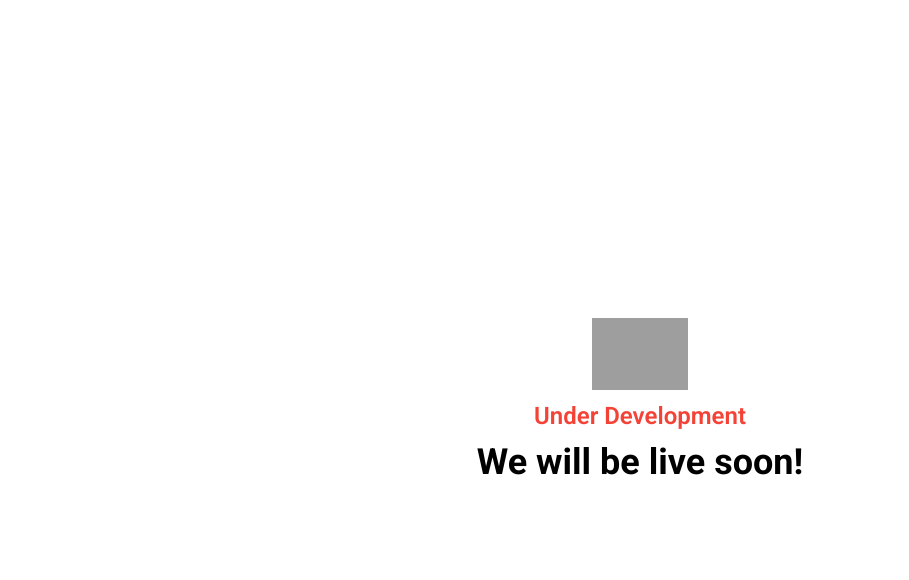
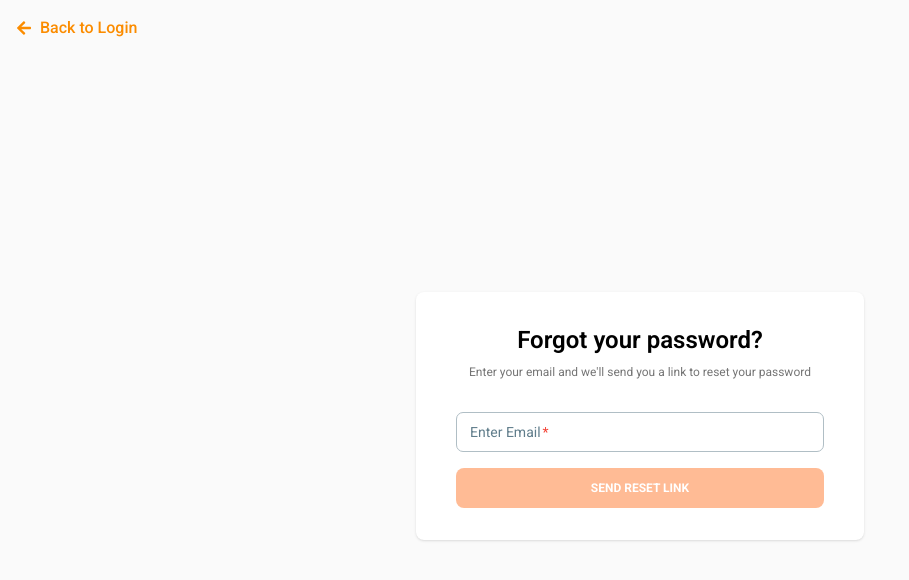
Before and after one commit to NashedShahRoni22/Talukdar-Homes, a React (Vite) app: page /forgot-password in a window 1280 px wide. Shown: the top 580 px of the page, without its empty margins (0-909 px from the left). Built offline with nearby package versions, Linux system fonts and the light colour scheme; grey boxes are pictures that could not be loaded.

Commit message:
feat: added forgot pass and reset password functionality

```diff
--- a/src/pages/AdminLogin.jsx
+++ b/src/pages/AdminLogin.jsx
@@ -76,7 +76,7 @@ const AdminLogin = () => {
       <div className="flex items-center justify-center p-4">
         <form
           onSubmit={handleLogin}
-          className="w-[70%] rounded-md border p-6 lg:py-14"
+          className="w-full rounded-md border p-6 sm:w-[70%] lg:py-14"
         >
           <h5 className="text-center text-xl font-semibold md:text-3xl">
             Login
@@ -84,9 +84,19 @@ const AdminLogin = () => {
           <h5 className="mt-2 text-center text-sm font-semibold text-gray-600">
             Please use given email and password
           </h5>
-          <div className="mt-4 flex flex-col gap-4">
+          <div className="mt-4 flex flex-col">
             <Input type="email" name="email" label="Enter Email" />
-            <div className="relative">
+
+            <div className="mt-2 text-right">
+              <Link
+                to="/forgot-password"
+                className="text-xs text-primary hover:underline"
+              >
+                Forgot Password?
+              </Link>
+            </div>
+
+            <div className="relative mt-0.5">
               <Input
                 type={showPassword ? "text" : "password"}
                 name="password"
@@ -106,6 +116,7 @@ const AdminLogin = () => {
                 )}
               </IconButton>
             </div>
+
             <Button
               type="submit"
               disabled={loading}
--- /dev/null
+++ b/src/pages/ForgotPassword/ForgotPassword.jsx
@@ -0,0 +1,99 @@
+import { useState } from "react";
+import { Link, useNavigate } from "react-router-dom";
+import { Button, Input, Spinner } from "@material-tailwind/react";
+import { FaArrowLeft } from "react-icons/fa";
+import toast from "react-hot-toast";
+
+export default function ForgotPassword() {
+  const navigate = useNavigate();
+  const [loading, setLoading] = useState(false);
+  const [email, setEmail] = useState("");
+
+  const isDisabled = email.trim("") === "";
+
+  const handleSubmit = async (e) => {
+    e.preventDefault();
+    setLoading(true);
+
+    if (isDisabled) {
+      setLoading(false);
+      toast.error("Email is required!");
+    }
+
+    try {
+      const res = await fetch(
+        "https://api.talukderhomes.com.au/api/forgot-password",
+        {
+          method: "POST",
+          headers: {
+            "Content-Type": "application/json",
+          },
+          body: JSON.stringify({ email }),
+        },
+      );
+      const data = await res.json();
+
+      if (data?.status === true) {
+        setLoading(false);
+        navigate(
+          `/reset-password?token=${encodeURIComponent(data?.data)}&email=${encodeURIComponent(email)}`,
+        );
+      }
+    } catch (error) {
+      setLoading(false);
+      console.error("forgot-password-error", error);
+    }
+  };
+
+  return (
+    <section className="flex min-h-screen flex-col justify-center bg-gray-50 px-5 py-12">
+      {/* Back button in top-left corner */}
+      <div className="absolute left-4 top-4">
+        <Link
+          to="/login"
+          className="flex items-center font-medium text-orange-600 hover:text-orange-800"
+        >
+          <FaArrowLeft className="mr-2" />
+          Back to Login
+        </Link>
+      </div>
+
+      <div className="mt-8 sm:mx-auto sm:w-full sm:max-w-md">
+        <div className="bg-white px-4 py-8 shadow sm:rounded-lg sm:px-10">
+          <div>
+            <h2 className="text-center text-xl font-semibold md:text-2xl">
+              Forgot your password?
+            </h2>
+            <p className="mt-2 text-center text-xs text-gray-600">
+              Enter your email and we&apos;ll send you a link to reset your
+              password
+            </p>
+          </div>
+
+          <form onSubmit={handleSubmit} className="mt-8 space-y-4">
+            <Input
+              onChange={(e) => setEmail(e.target.value)}
+              label="Enter Email"
+              name="email"
+              type="email"
+              required
+              placeholder="Email address"
+            />
+
+            <Button
+              type="submit"
+              disabled={isDisabled || loading}
+              className="w-full bg-primary text-white hover:bg-primary-hover"
+            >
+              {loading ? (
+                <Spinner className="mx-auto size-4" />
+              ) : (
+                "Send Reset Link"
+              )}
+            </Button>
+          </form>
+        </div>
+      </div>
+    </section>
+  );
+}
--- /dev/null
+++ b/src/pages/ResetPassword/ResetPassword.jsx
@@ -0,0 +1,175 @@
+import { Button, IconButton, Input, Spinner } from "@material-tailwind/react";
+import { useEffect, useState } from "react";
+import { Link, useNavigate, useSearchParams } from "react-router-dom";
+import toast from "react-hot-toast";
+import { BsEye, BsEyeSlash } from "react-icons/bs";
+import { FaArrowLeft } from "react-icons/fa";
+
+export default function ResetPassword() {
+  const navigate = useNavigate();
+  const [searchParams] = useSearchParams();
+  const [loading, setLoading] = useState(false);
+  const [showPassword, setShowPassword] = useState(false);
+  const [formData, setFormData] = useState({
+    email: decodeURIComponent(searchParams.get("email") || ""),
+    token: decodeURIComponent(searchParams.get("token") || ""),
+    password: "",
+    password_confirmation: "",
+  });
+
+  const email = decodeURIComponent(searchParams.get("email") || "");
+  const token = decodeURIComponent(searchParams.get("token") || "");
+
+  // check token and email is present in url or not
+  useEffect(() => {
+    if (!email.trim() || !token.trim()) {
+      navigate("/login");
+    }
+  }, [email, token, navigate]);
+
+  // disable form submit button
+  const isDisabled =
+    formData.email.trim("") === "" ||
+    formData.token.trim("") === "" ||
+    formData.password.trim("") === "" ||
+    formData.password_confirmation.trim("") === "" ||
+    formData.password !== formData.password_confirmation;
+
+  // handle input change
+  const handleInputChange = (e) => {
+    const { name, value } = e.target;
+    setFormData((prev) => ({ ...prev, [name]: value }));
+  };
+
+  // handle form submit
+  const handleSubmit = async (e) => {
+    e.preventDefault();
+    setLoading(true);
+
+    if (isDisabled) {
+      setLoading(false);
+      toast.error("Please fill up all information!");
+    }
+
+    try {
+      const res = await fetch(
+        "https://api.talukderhomes.com.au/api/reset-password",
+        {
+          method: "POST",
+          headers: {
+            "Content-Type": "application/json",
+          },
+          body: JSON.stringify(formData),
+        },
+      );
+      const data = await res.json();
+
+      if (data?.status === true) {
+        setLoading(false);
+        toast.success(data.msg);
+      } else {
+        setLoading(false);
+        toast.error(data.msg);
+      }
+
+      navigate("/login");
+    } catch (error) {
+      setLoading(false);
+      console.error("forgot-password-error", error);
+      toast.error("Something unexpected happend!");
+      navigate("/login");
+    }
+  };
+
+  return (
+    <section className="flex min-h-screen flex-col justify-center bg-gray-50 px-5 py-12">
+      {/* Back button in top-left corner */}
+      <div className="absolute left-4 top-4">
+        <Link
+          to="/login"
+          className="flex items-center font-medium text-orange-600 hover:text-orange-800"
+        >
+          <FaArrowLeft className="mr-2" />
+          Back to Login
+        </Link>
+      </div>
+
+      <div className="mt-8 sm:mx-auto sm:w-full sm:max-w-md">
+        <div className="bg-white px-4 py-8 shadow sm:rounded-lg sm:px-10">
+          <div>
+            <h2 className="text-center text-xl font-semibold md:text-2xl">
+              Reset Your Password
+            </h2>
+            <p className="mt-2 text-center text-xs text-gray-600">
+              Resetting password for <strong>{formData.email}</strong>
+            </p>
+          </div>
+
+          <form onSubmit={handleSubmit} className="mt-8 space-y-4">
+            <div className="relative">
+              <Input
+                label="Password"
+                name="password"
+                type={showPassword ? "text" : "password"}
+                required
+                value={formData.password}
+                placeholder="Enter password"
+                onChange={handleInputChange}
+                className="pr-11"
+              />
+              <IconButton
+                variant="text"
+                size="sm"
+                className="!absolute right-2 top-2/4 -translate-y-2/4"
+                onClick={() => setShowPassword(!showPassword)}
+              >
+                {showPassword ? (
+                  <BsEyeSlash className="h-5 w-5 text-gray-500" />
+                ) : (
+                  <BsEye className="h-5 w-5 text-gray-500" />
+                )}
+              </IconButton>
+            </div>
+
+            <div className="relative">
+              <Input
+                label="Confirm Password"
+                name="password_confirmation"
+                type={showPassword ? "text" : "password"}
+                required
+                value={formData.password_confirmation}
+                placeholder="Enter confirm password"
+                onChange={handleInputChange}
+                className="pr-11"
+              />
+              <IconButton
+                variant="text"
+                size="sm"
+                className="!absolute right-2 top-2/4 -translate-y-2/4"
+                onClick={() => setShowPassword(!showPassword)}
+              >
+                {showPassword ? (
+                  <BsEyeSlash className="h-5 w-5 text-gray-500" />
+                ) : (
+                  <BsEye className="h-5 w-5 text-gray-500" />
+                )}
+              </IconButton>
+            </div>
+
+            <Button
+              type="submit"
+              disabled={isDisabled || loading}
+              className="w-full bg-primary text-white hover:bg-primary-hover"
+            >
+              {loading ? (
+                <Spinner className="mx-auto size-4" />
+              ) : (
+                "Reset Password"
+              )}
+            </Button>
+          </form>
+        </div>
+      </div>
+    </section>
+  );
+}
--- a/src/pages/Signup/Signup.jsx
+++ b/src/pages/Signup/Signup.jsx
@@ -69,11 +69,11 @@ export default function Signup() {
       style={{
         background: `linear-gradient(to bottom, rgba(0,0,0,0.1), rgba(0,0,0,0.8)), url(${login}) center/cover`,
       }}
-      className="flex min-h-screen items-center justify-center bg-gray-200"
+      className="flex min-h-screen items-center justify-center bg-gray-200 px-5"
     >
       <form
         onSubmit={handleSubmit}
-        className="w-3/4 rounded bg-white p-5 shadow md:w-1/2 lg:w-1/3"
+        className="w-full rounded bg-white p-5 shadow md:w-1/2 lg:w-1/3"
       >
         <h5 className="text-center text-xl font-semibold md:text-3xl">
           Signup
```
Also changed, not shown: src/main.jsx (+10 -0 lines).
